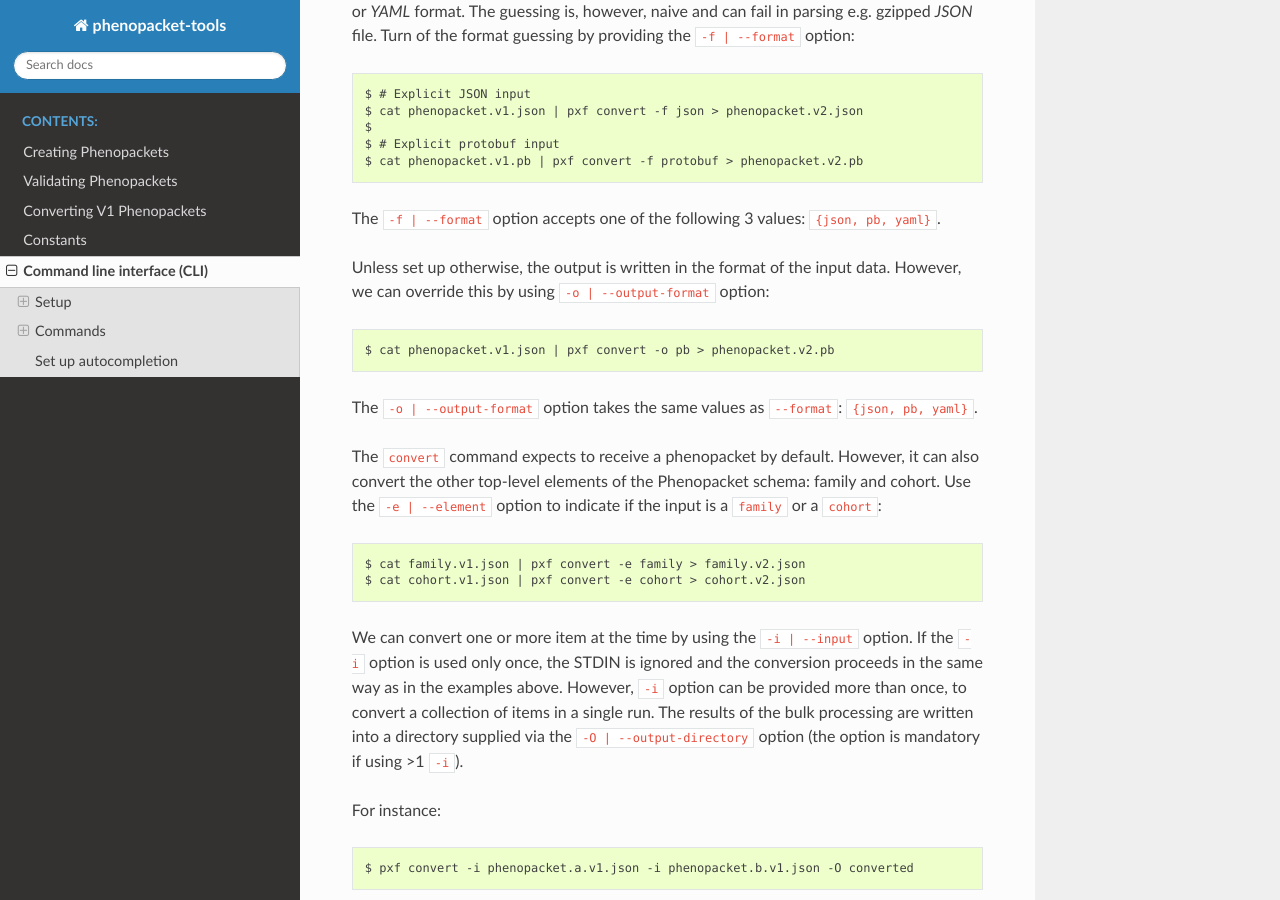
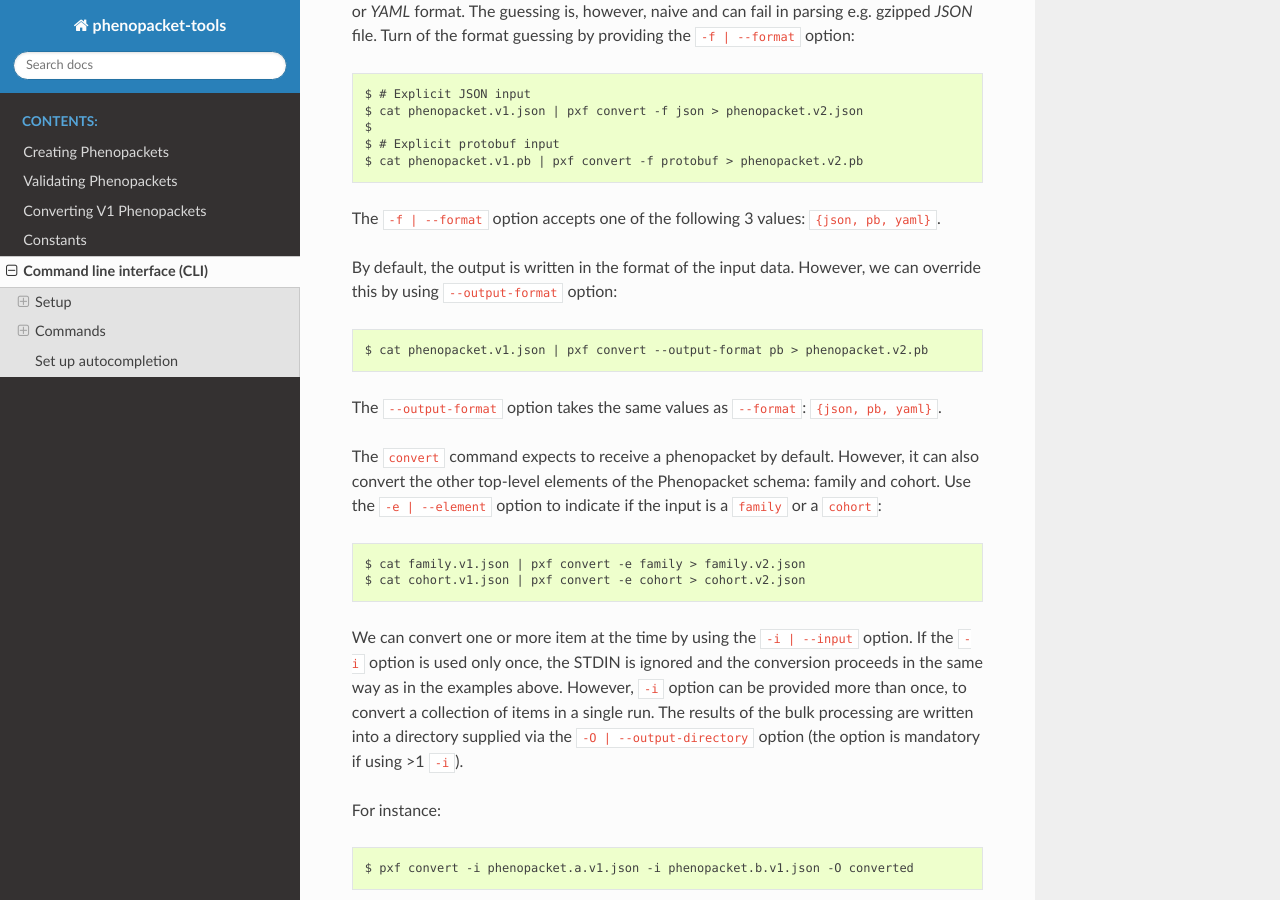
Before and after one commit to phenopackets/phenopacket-tools, a Sphinx documentation site: the page built from docs/cli.rst, in a window 1280 px wide and 900 px high, scrolled down 2645 px. Built offline with Sphinx 7.4.7 and the Read the Docs theme 2.0.0, drawn with Linux system fonts in a browser that asks for light colours.

Commit message:
documentation

```diff
--- a/docs/cli.rst
+++ b/docs/cli.rst
@@ -120,12 +120,12 @@ The ``-f | --format`` option accepts one of the following 3 values: ``{json, pb,
 
 
 
-Unless set up otherwise, the output is written in the format of the input data.
-However, we can override this by using ``-o | --output-format`` option::
+By default, the output is written in the format of the input data.
+However, we can override this by using ``--output-format`` option::
 
-  $ cat phenopacket.v1.json | pxf convert -o pb > phenopacket.v2.pb
+  $ cat phenopacket.v1.json | pxf convert --output-format pb > phenopacket.v2.pb
 
-The ``-o | --output-format`` option takes the same values as ``--format``: ``{json, pb, yaml}``.
+The ``--output-format`` option takes the same values as ``--format``: ``{json, pb, yaml}``.
 
 
 The ``convert`` command expects to receive a phenopacket by default. However, it can also convert the other
```
